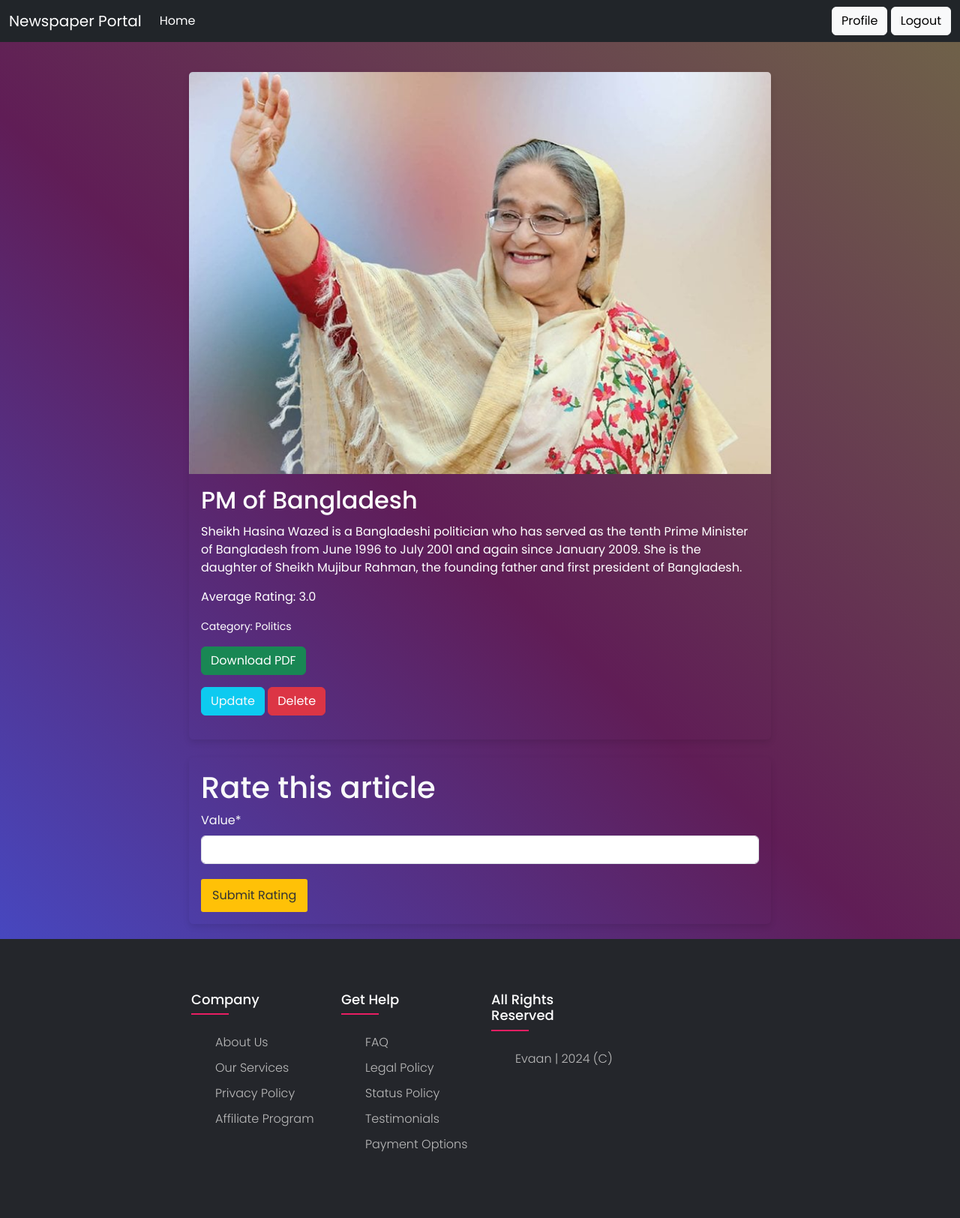
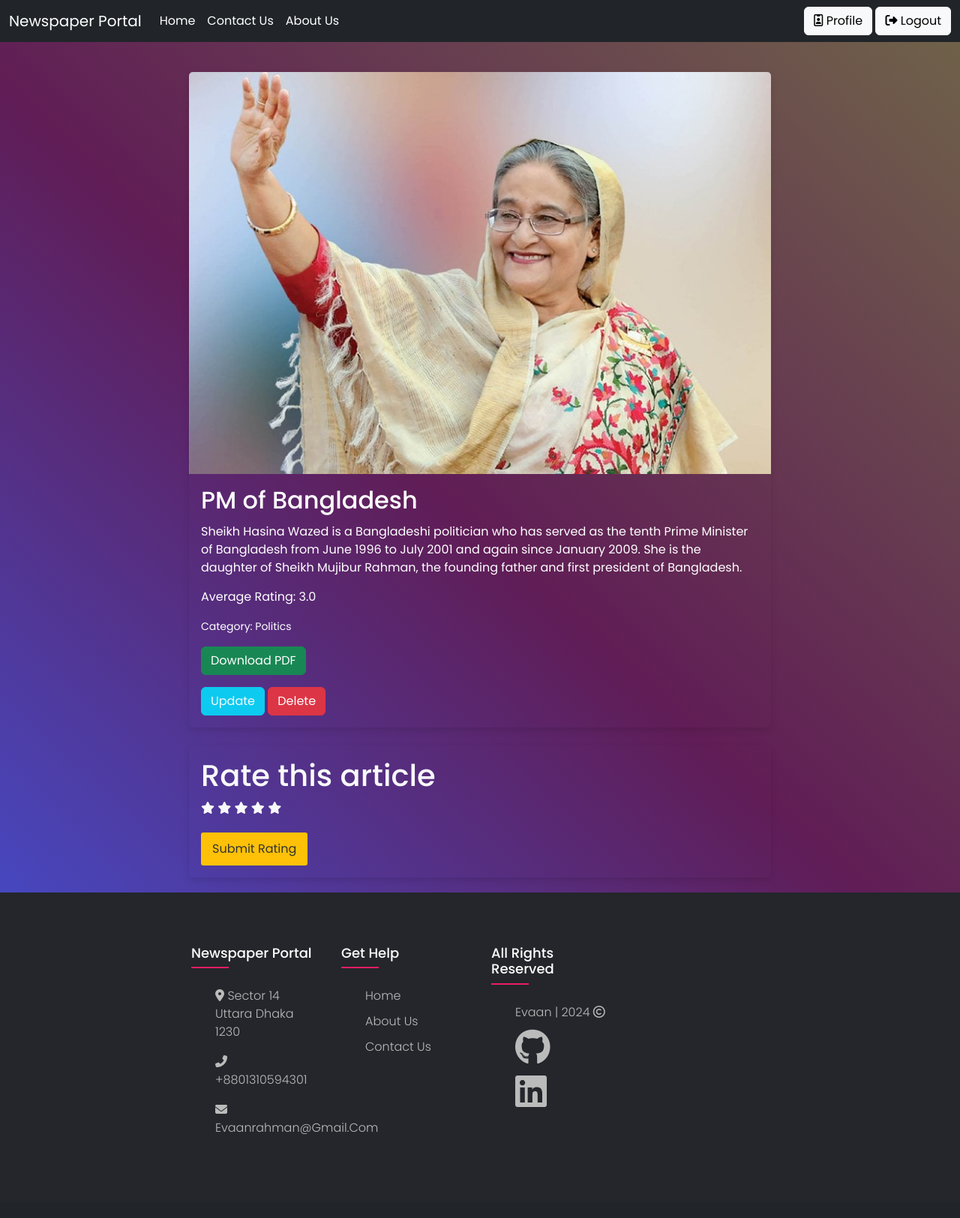
Before and after one commit to evaan321/Newspaper, a Django app: page /1/ in a window 1280 px wide. Shown: the whole page at 75% size. After the commit the page ends 1513 px from the top, so only its background shows below. Run offline with Django 4.2, Linux system fonts and the light colour scheme; a user stored in the database is signed in; data comes from the database, SQL or seed files in the repository; both versions use the stored data as it was after the commit; some libraries are stand-ins or nearby versions.

Commit message:
fixed nav

```diff
--- a/article/templates/article_detail.html
+++ b/article/templates/article_detail.html
@@ -57,12 +57,15 @@
     max-width: 100%;
     height: auto;
   }
+
+  .rating i {
+    cursor: pointer;
+  }
 </style>
+
 {% load crispy_forms_tags %}
 
 <div class="full-body">
-
-
   <div class="container">
     <div class="card">
       {% if article.photo %}
@@ -73,15 +76,13 @@
         <h1 class="card-title">{{ article.headline }}</h1>
         <p class="card-text">{{ article.body }}</p>
         <p class="card-text">Average Rating: {{ average_rating }}</p>
-
         <p class="card-text"><small class="">Category: {{ article.category.name }}</small></p>
         <a class="btn btn-success" href="{% url 'generate_pdf' article_id=article.id %}">Download PDF</a>
-       {% if request.user.is_staff %}
-       <br>
-        <a class="btn  btn-info text-light mt-3" href="{% url 'edit_article' article.id %}">Update</a>
-        <a class="btn btn-danger mt-3" href="{% url 'delete_article' article.id %}">Delete</a>
+        {% if request.user.is_staff %}
+        <br>
+          <a class="btn btn-info text-light mt-3" href="{% url 'edit_article' article.id %}">Update</a>
+          <a class="btn btn-danger mt-3" href="{% url 'delete_article' article.id %}">Delete</a>
         {% endif %}
-        </p>
       </div>
     </div>
 
@@ -91,13 +92,44 @@
           {% csrf_token %}
           <div class="form-group">
             <h1 for="id_value" class="text-light">Rate this article</h1>
-            {{ rating_form |crispy }}
+            <div id="star-rating" class="rating">
+              <i class="fas fa-star" data-rating="1"></i>
+              <i class="fas fa-star" data-rating="2"></i>
+              <i class="fas fa-star" data-rating="3"></i>
+              <i class="fas fa-star" data-rating="4"></i>
+              <i class="fas fa-star" data-rating="5"></i>
+              <input type="hidden" name="value" id="id_value" value="1">
+            </div>
           </div>
-          <button type="submit" class="btn btn-warning ">Submit Rating</button>
+          <button type="submit" class="btn btn-warning">Submit Rating</button>
         </form>
       </div>
     </div>
   </div>
 </div>
 
+<script src="https://kit.fontawesome.com/1629668d55.js" crossorigin="anonymous"></script>
+<script>
+  document.addEventListener('DOMContentLoaded', function () {
+    const stars = document.querySelectorAll('.rating i');
+
+    stars.forEach((star) => {
+      star.addEventListener('click', function () {
+        const ratingValue = this.dataset.rating;
+        document.getElementById('id_value').value = ratingValue;
+
+        stars.forEach((s, index) => {
+          if (index < ratingValue) {
+            s.classList.add('fas');
+            s.classList.remove('far');
+          } else {
+            s.classList.add('far');
+            s.classList.remove('fas');
+          }
+        });
+      });
+    });
+  });
+</script>
+
 {% endblock %}
--- a/article/templates/article_list.html
+++ b/article/templates/article_list.html
@@ -93,7 +93,7 @@ background-image: linear-gradient(43deg, #4747bf 0%, #601d56 46%, #6f6149 100%)
                                 <p class="card-text ">{{ article.body|truncatechars:50 }}</p>
                                 <p class="card-text text-white">Topic : <span class="button-38">{{ article.category.name }}</span> </p>
                                 <p>Average Rating: {{ article.average_rating}}</p>
-                                <p class="card-text "><small class="text-white">Published Time: {{ article.publishing_time }}</small></p>
+                                <p class="card-text "><small class="text-white"><i class="fa-regular fa-clock"></i> {{ article.publishing_time }}</small></p>
                                 <a href="{% url 'article_detail' article.id %}" class="btn btn-light">Read More</a>
                             </div>
                         </div>
--- a/newspaper/settings.py
+++ b/newspaper/settings.py
@@ -31,6 +31,7 @@ SECRET_KEY =env('SECRET_KEY')
 DEBUG = True
 
 ALLOWED_HOSTS = ['*']
+CSRF_TRUSTED_ORIGINS = ['https://newspaper-r9cg.onrender.com','https://*.127.0.0.1']
 
 
 # Application definition
--- a/newspaper/urls.py
+++ b/newspaper/urls.py
@@ -43,6 +43,8 @@ urlpatterns = [
         path('article/<int:pk>/edit/', EditArticleView.as_view(), name='edit_article'),
     path('article/<int:pk>/delete/', DeleteArticleView.as_view(), name='delete_article'),
    path('profile/update/', UserProfileUpdateView.as_view(), name='update_profile'),
+   path('contact-us/', contact_us, name='contact_us'),
+   path('about_us',about,name = 'about')
 
 
 
--- a/templates/base.html
+++ b/templates/base.html
@@ -67,6 +67,20 @@ ul{
   color: #ffffff;
   padding-left: 8px;
 }
+.footer-col ul li p{
+  font-size: 16px;
+  text-transform: capitalize;
+  color: #ffffff;
+  text-decoration: none;
+  font-weight: 300;
+  color: #bbbbbb;
+  display: block;
+  transition: all 0.3s ease;
+}
+.footer-col ul li p:hover{
+  color: #ffffff;
+  padding-left: 8px;
+}
 .footer-col .social-links a{
   display: inline-block;
   height: 40px;
@@ -106,7 +120,7 @@ ul{
   <body>
     <nav class="navbar navbar-expand-lg  navbar-dark bg-dark">
         <div class="container-fluid">
-          <a class="navbar-brand" href="#">Newspaper Portal</a>
+          <a class="navbar-brand " href="{% url 'article_list' %}">Newspaper Portal</a>
           <button class="navbar-toggler" type="button" data-bs-toggle="collapse" data-bs-target="#navbarSupportedContent" aria-controls="navbarSupportedContent" aria-expanded="false" aria-label="Toggle navigation">
             <span class="navbar-toggler-icon"></span>
           </button>
@@ -115,18 +129,24 @@ ul{
               <li class="nav-item">
                 <a class="nav-link active" aria-current="page" href="{% url 'article_list' %}">Home</a>
               </li>
+              <li class="nav-item">
+                <a class="nav-link active" aria-current="page" href="{% url 'contact_us' %}">Contact Us</a>
+              </li>
+              <li class="nav-item">
+                <a class="nav-link active" aria-current="page" href="{% url 'about' %}">About Us</a>
+              </li>
 
             </ul>
 
             <div>
               {% if request.user.is_authenticated %}
-              <a class="btn btn-light" href="{% url 'profile' %}">Profile</a>
+              <a class="btn btn-light" href="{% url 'profile' %}"><i class="fa-regular fa-id-badge"></i>         Profile</a>
 
-                <a class=" btn btn-light"  href="{% url 'logout' %}">Logout</a>
+                <a class=" btn btn-light"  href="{% url 'logout' %}"><i class="fa-solid fa-right-from-bracket"></i> Logout</a>
 
               {% else %}
-                <a class="btn btn-light" href="{% url 'register' %}">Register</a>
-                <a class="btn btn-light" href="{% url 'login' %}">Login</a>
+                <a class="btn btn-light" href="{% url 'register' %}"><i class="fa-regular fa-id-card"></i> Register</a>
+                <a class="btn btn-light" href="{% url 'login' %}"><i class="fa-solid fa-right-to-bracket"></i> Login</a>
               {% endif %}
             </div>
           </div>
@@ -147,28 +167,31 @@ background-image: linear-gradient(43deg, #4747bf 0%, #601d56 46%, #6f6149 100%)
       <div class="container">
        <div class="row">
          <div class="footer-col">
-           <h4>company</h4>
+           <h4 class="">Newspaper Portal</h4>
            <ul>
-             <li><a href="#">about us</a></li>
-             <li><a href="#">our services</a></li>
-             <li><a href="#">privacy policy</a></li>
-             <li><a href="#">affiliate program</a></li>
+            <li> <p><i class="fa-solid fa-location-dot"></i>  Sector 14 Uttara Dhaka 1230 </p> </li>
+             <li> <p><i class="fa-solid fa-phone-flip"></i> +8801310594301 </p> </li>
+            <li>   <p> <i class="fa-solid fa-envelope"> </i> evaanrahman@gmail.com</p> </li>
+
            </ul>
          </div>
          <div class="footer-col">
            <h4>get help</h4>
            <ul>
-             <li><a href="#">FAQ</a></li>
-             <li><a href="#">Legal policy</a></li>
-             <li><a href="#">Status policy</a></li>
-             <li><a href="#">Testimonials</a></li>
-             <li><a href="#">payment options</a></li>
+            <li><a href="{% url 'article_list' %}">Home</a></li>
+             <li><a href="{% url 'about' %}">about us</a></li>
+
+
+             <li><a href="{% url 'contact_us' %}">Contact Us</a></li>
+
            </ul>
          </div>
          <div class="footer-col">
           <h4>All rights Reserved</h4>
           <ul>
-            <li><a href="#">Evaan | 2024 (c)</a></li>
+            <li><a href="#">Evaan | 2024 <i class="fa-regular fa-copyright"></i></a></li>
+            <li class="fs-2"><a href="https://github.com/evaan321"><i  class="fa-brands fa-github fa-3x"></i>  </a></li>
+            <li class="fs-2"><a href="https://www.linkedin.com/"><i class="fa-brands fa-linkedin fa-3x"></i>  </a></li>
 
           </ul>
         </div>
@@ -180,7 +203,7 @@ background-image: linear-gradient(43deg, #4747bf 0%, #601d56 46%, #6f6149 100%)
 
 
 
-
+   <script src="https://kit.fontawesome.com/1629668d55.js" crossorigin="anonymous"></script>
     <script src="https://cdn.jsdelivr.net/npm/bootstrap@5.3.2/dist/js/bootstrap.bundle.min.js" integrity="sha384-C6RzsynM9kWDrMNeT87bh95OGNyZPhcTNXj1NW7RuBCsyN/o0jlpcV8Qyq46cDfL" crossorigin="anonymous"></script>
   </body>
 </html>
--- a/userAuth/templates/reset_password.html
+++ b/userAuth/templates/reset_password.html
@@ -1,6 +1,7 @@
 {extends 'base.html' %}
 {% block content %}
 
+{% load crispy_forms_tags %}
 <div class="text-center" style="width: 80%; margin: 0 auto">
   <h1>Welcome to the Password Reset Page</h1>
   <h3>
@@ -12,7 +13,7 @@
 
 <form action="" method="POST" class="text-center">
   {% csrf_token %}
-  {{form}}
+  {{form | crispy }}
   <input type="submit" value="Send email" /><br>
 </form><br/>
 <div class="text-center">
```
Also changed, not shown: userAuth/forms.py (+8 -0 lines), userAuth/templates/about_us.html (added, +32 -0 lines), userAuth/templates/contact_us.html (added, +18 -0 lines), userAuth/templates/login.html (+7 -2 lines), userAuth/views.py (+27 -0 lines), db.sqlite3.
